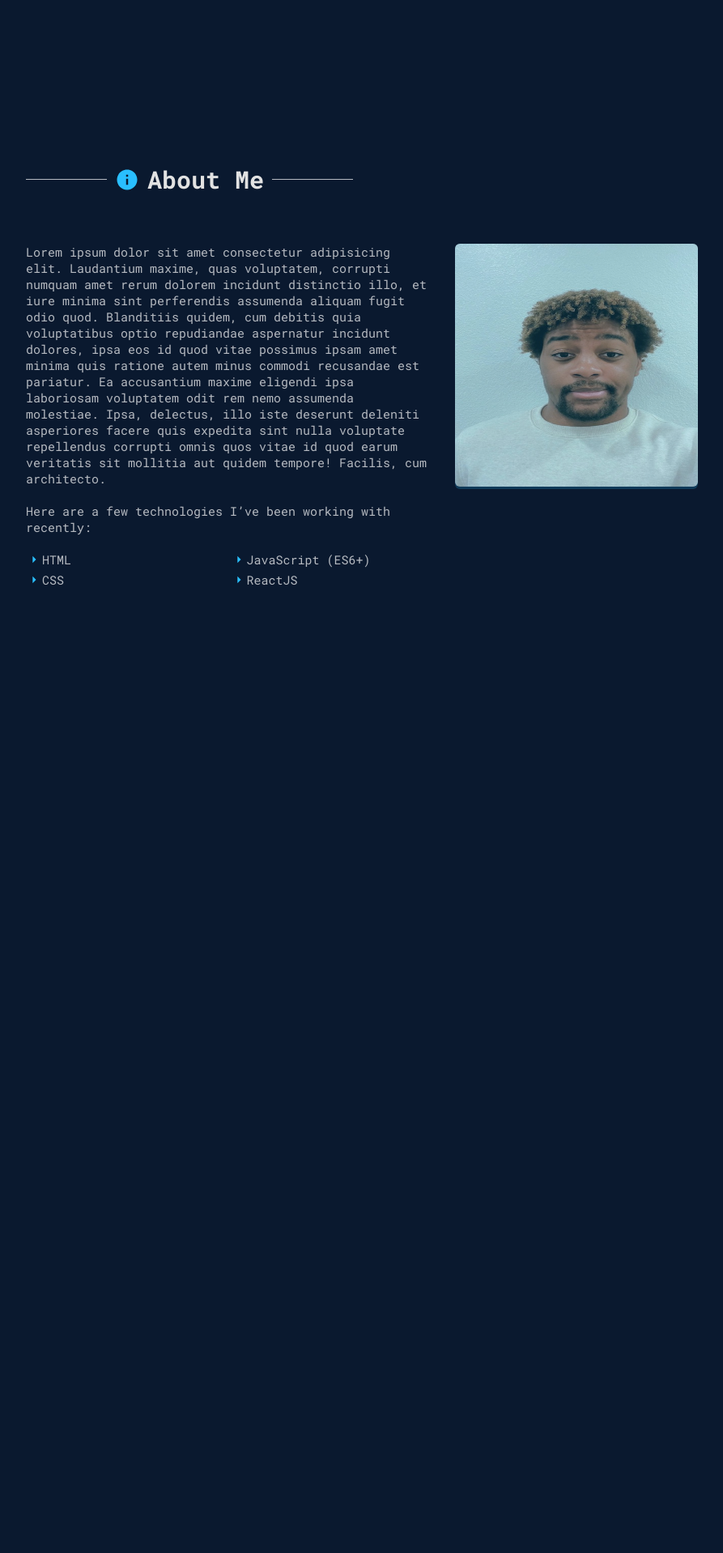
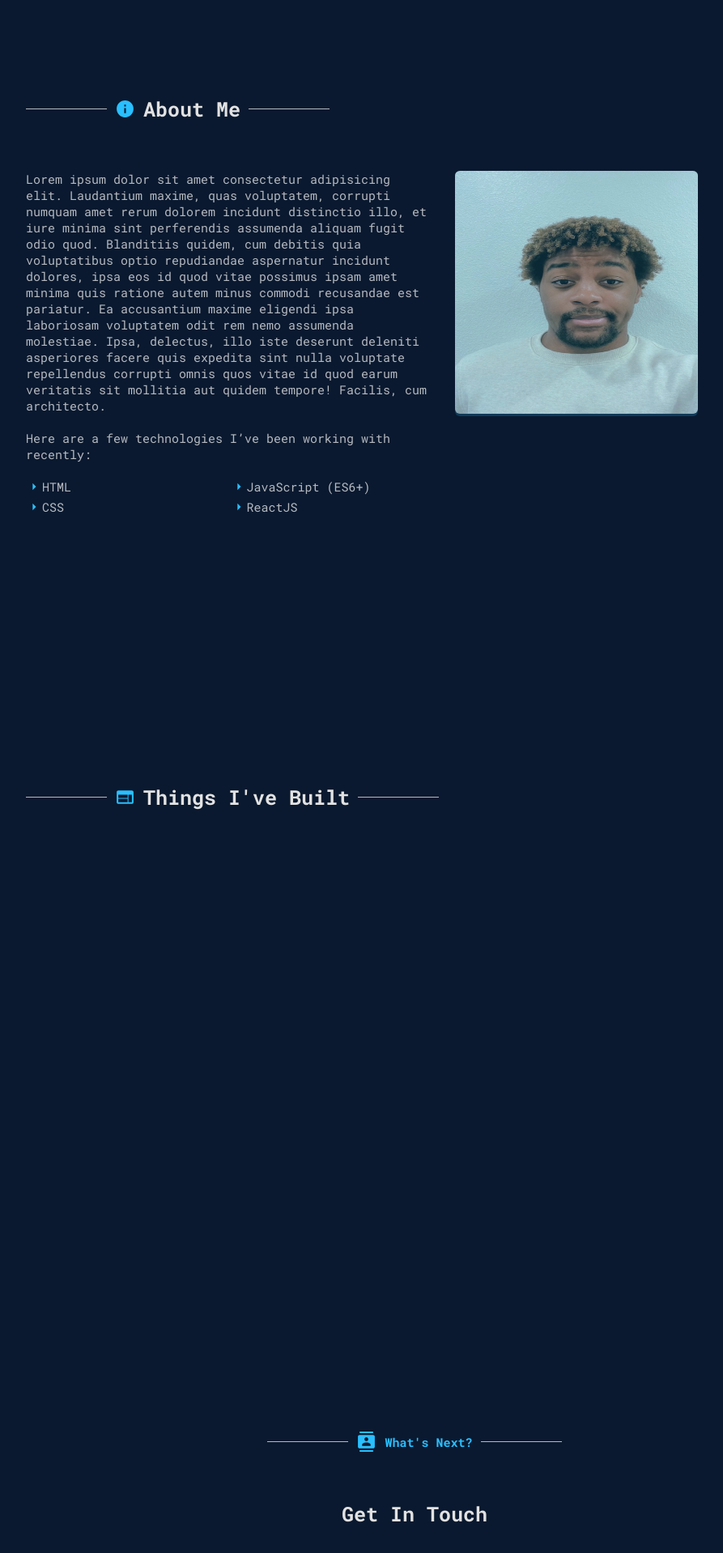
Before and after one commit to tonioreign/portfolio-reactjs, a React (Create React App) app: page / in a window 1280 px wide. Shown: the part 802-2720 px from the top of the page at 81% size, without its empty margins (128-1021 px from the left). Before the commit the page ends 1754 px from the top, so only its background shows below. Built offline with nearby package versions, Linux system fonts and the light colour scheme.

Commit message:
Started Projects, and Contact form

```diff
--- a/src/App.js
+++ b/src/App.js
@@ -9,6 +9,8 @@ import LinkedInIcon from '@mui/icons-material/LinkedIn';
 import InstagramIcon from '@mui/icons-material/Instagram';
 import TwitterIcon from '@mui/icons-material/Twitter';
 import YouTubeIcon from '@mui/icons-material/YouTube';
+import Projects from './components/projects/Projects';
+import Contact from './components/contact/Contact';
 function App() {
     return (
         <Container>
@@ -26,6 +28,12 @@ function App() {
             </Wrap>
             <Wrap>
                 <About />
+            </Wrap>
+            <Wrap>
+                <Projects />
+            </Wrap>
+            <Wrap>
+                <Contact />
             </Wrap>
             <LeftSocial>
                 <h4>tonioreign@gmail.com</h4>
@@ -74,6 +82,8 @@ const LeftSocial = styled.div`
         text-orientation: mixed;
         cursor: pointer;
         transition: all 125ms ease-in;
+        font-size: var(--font__sm);
+        letter-spacing: 1.7;
         &:hover {
             color: var(--color__primary);
             transform: scale(1.05);
--- a/src/components/about/About.js
+++ b/src/components/about/About.js
@@ -5,7 +5,7 @@ import ArrowRightIcon from '@mui/icons-material/ArrowRight';
 
 function About() {
     return (
-        <Container>
+        <Container id="about">
             <Title>
                 {' '}
                 <span></span>
@@ -104,6 +104,8 @@ const Title = styled.div`
     align-items: center;
     gap: 10px;
     margin-bottom: 7.5vh;
+    padding-top: 7.5vh;
+    margin-top: 7.5vh;
 
     h2 {
         font-size: var(--font__md);
--- /dev/null
+++ b/src/components/contact/Contact.js
@@ -0,0 +1,58 @@
+import React from 'react';
+import styled from 'styled-components';
+import ContactsIcon from '@mui/icons-material/Contacts';
+
+function Contact() {
+    return (
+        <Wrapper id="contact">
+            <Title>
+                {' '}
+                <span></span>
+                <ContactsIcon
+                    style={{
+                        fontSize: 'var(--font__md)',
+                        color: 'var(--color__primary)',
+                    }}
+                />
+                <h2>What's Next?</h2>
+                <span></span>
+            </Title>
+            <h2>Get In Touch</h2>
+        </Wrapper>
+    );
+}
+
+export default Contact;
+
+const Wrapper = styled.div`
+    width: 100%;
+    height: 100vh;
+    display: flex;
+    flex-direction: column;
+    align-items: center;
+    padding-top: 7.5vh;
+
+    h2 {
+        font-size: var(--font__md);
+        color: var(--color__white);
+    }
+`;
+
+const Title = styled.div`
+    padding-top: 50px;
+    display: flex;
+    align-items: center;
+    gap: 10px;
+    margin-bottom: 7.5vh;
+
+    h2 {
+        font-size: var(--font__sm);
+        color: var(--color__primary);
+    }
+
+    span {
+        width: 100px;
+        height: 1px;
+        background: var(--color__white-variant);
+    }
+`;
--- a/src/components/home/Home.js
+++ b/src/components/home/Home.js
@@ -24,20 +24,24 @@ function Home() {
 export default Home;
 
 const Container = styled.div`
-    // max-width: 1000px;
-    // margin: 0 auto;
-    // width: 75vw;
-    // height: 100vh;
+    height: 100vh;
+    width: 100%;
+    display: flex;
+    flex-direction: column;
+    // align-items: center;
+    justify-content: center;
 `;
 
 const Title = styled.div`
     margin-top: 50px;
     display: flex;
+    // align-items: center;
     gap: 15px;
     max-width: 800px;
     flex-direction: column;
     h4 {
         color: var(--color__primary);
+        font-size: var(--font__sm);
     }
     h1 {
         color: var(--color__white);
--- a/src/components/navbar/Navbar.js
+++ b/src/components/navbar/Navbar.js
@@ -20,15 +20,15 @@ function Navbar() {
                 </Wrap>
                 <Wrap>
                     <InfoIcon style={{ color: 'var(--color__primary)' }} />
-                    <a href="#">About</a>
+                    <a href="#about">About</a>
                 </Wrap>
                 <Wrap>
                     <WebIcon style={{ color: 'var(--color__primary)' }} />
-                    <a href="#">Projects</a>
+                    <a href="#projects">Projects</a>
                 </Wrap>
                 <Wrap>
                     <ContactsIcon style={{ color: 'var(--color__primary)' }} />
-                    <a href="#">Contact</a>
+                    <a href="#contact">Contact</a>
                 </Wrap>
                 <Resume>Resume</Resume>
             </NavMenu>
@@ -43,6 +43,12 @@ const Nav = styled.div`
     align-items: center;
     justify-content: space-between;
     padding: 15px 40px;
+    height: 74px;
+    z-index: 999;
+    position: fixed;
+    top: 0;
+    left: 0;
+    right: 0;
 `;
 const Logo = styled.img`
     width: 74px;
--- /dev/null
+++ b/src/components/projects/Projects.js
@@ -0,0 +1,53 @@
+import { Container } from '@mui/system';
+import React from 'react';
+import styled from 'styled-components';
+import WebIcon from '@mui/icons-material/Web';
+function Projects() {
+    return (
+        <Containers id="projects">
+            <Title>
+                {' '}
+                <span></span>
+                <WebIcon
+                    style={{
+                        fontSize: 'var(--font__md)',
+                        color: 'var(--color__primary)',
+                    }}
+                />
+                <h2>Things I've Built</h2>
+                <span></span>
+            </Title>
+        </Containers>
+    );
+}
+
+export default Projects;
+
+const Containers = styled.div`
+    width: 100%;
+    height: 100vh;
+    display: flex;
+    flex-direction: column;
+    align-items: flex-start;
+    margin-top: 7.5vh;
+    padding-top: 7.5vh;
+`;
+
+const Title = styled.div`
+    padding-top: 50px;
+    display: flex;
+    align-items: center;
+    gap: 10px;
+    margin-bottom: 7.5vh;
+
+    h2 {
+        font-size: var(--font__md);
+        color: var(--color__white);
+    }
+
+    span {
+        width: 100px;
+        height: 1px;
+        background: var(--color__white-variant);
+    }
+`;
--- a/src/index.css
+++ b/src/index.css
@@ -10,7 +10,7 @@
 
     /* fonts */
     --font__lg: 5rem;
-    --font__md: 3rem;
+    --font__md: 2.5rem;
     --font__sm: 1.5rem;
 }
 
```
